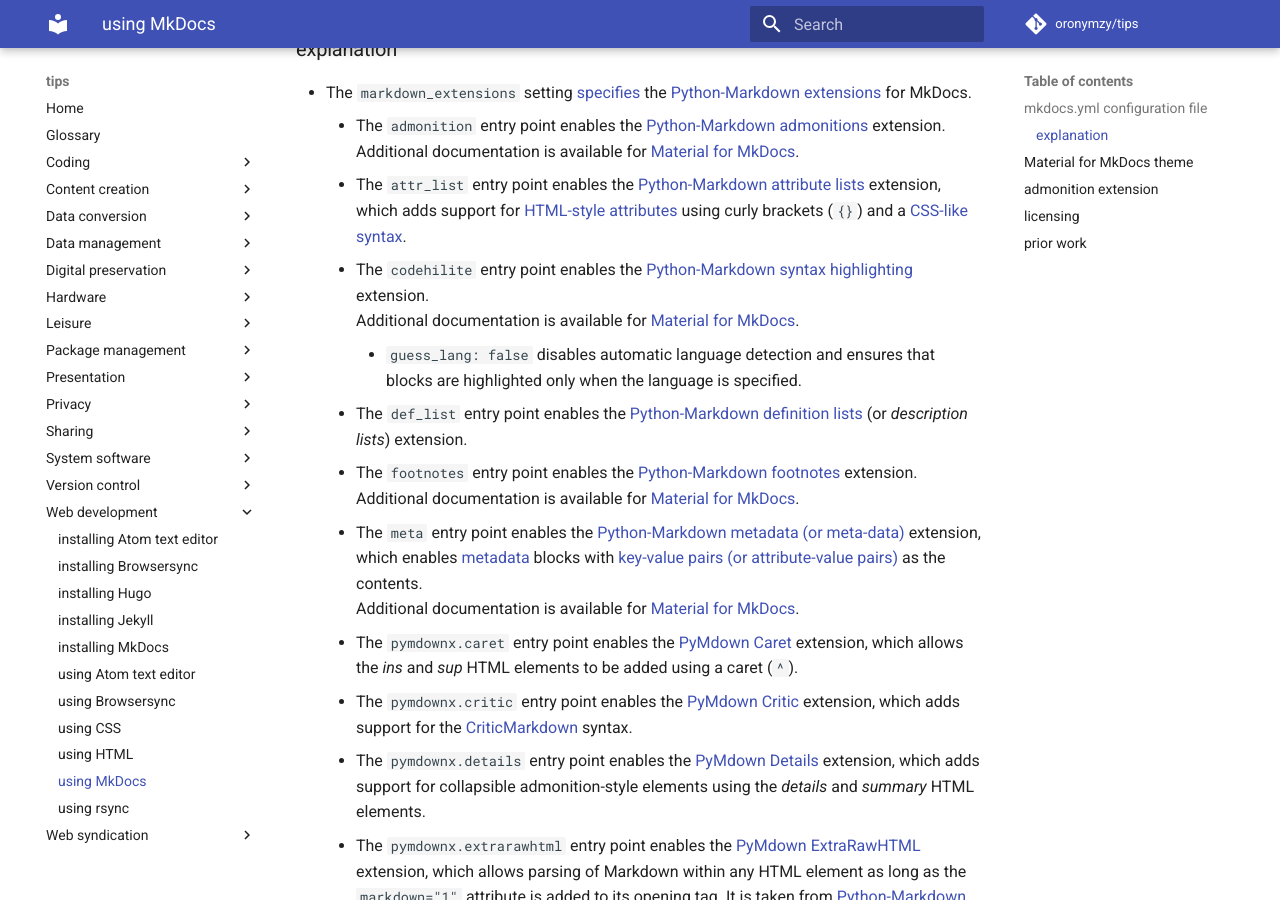
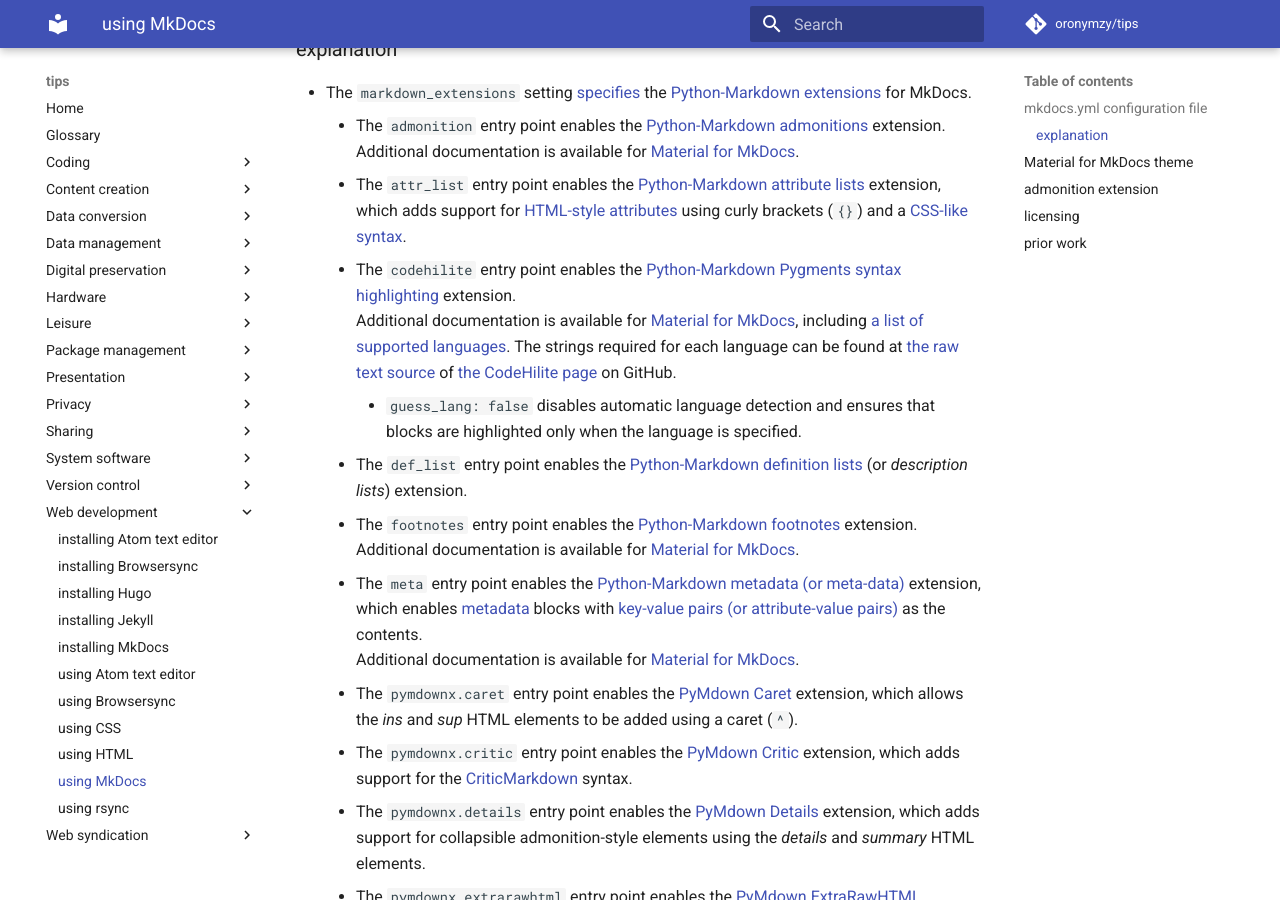
Before and after one commit to oronymzy/tips, an MkDocs documentation site: the page built from docs/usgMkDc.md, in a window 1280 px wide and 900 px high, scrolled down 1591 px. Built offline with MkDocs 1.6.1 and Material for MkDocs 9.7.7, drawn with Linux system fonts in a browser that asks for light colours; comment, search, counter and statistics services are not loaded.

Commit message:
Add information about the syntax highlighting extension

```diff
--- a/docs/usgMkDc.md
+++ b/docs/usgMkDc.md
@@ -64,8 +64,8 @@ edit_uri: ''
     - The `admonition` entry point enables the [Python-Markdown admonitions](https://python-markdown.github.io/extensions/admonition/) extension.
     Additional documentation is available for [Material for MkDocs](https://squidfunk.github.io/mkdocs-material/extensions/admonition/).
     - The `attr_list` entry point enables the [Python-Markdown attribute lists](https://python-markdown.github.io/extensions/attr_list/) extension, which adds support for [HTML-style attributes](https://en.wikipedia.org/wiki/HTML_attribute) using curly brackets (`{}`) and a [CSS-like syntax](https://en.wikipedia.org/wiki/Cascading_Style_Sheets#Syntax).
-    - The `codehilite` entry point enables the [Python-Markdown](https://python-markdown.github.io/extensions/code_hilite/) [syntax highlighting](https://en.wikipedia.org/wiki/Syntax_highlighting) extension.
-    Additional documentation is available for [Material for MkDocs](https://squidfunk.github.io/mkdocs-material/extensions/codehilite/).
+    - The `codehilite` entry point enables the [Python-Markdown](https://python-markdown.github.io/extensions/code_hilite/) [Pygments](http://pygments.org/) [syntax highlighting](https://en.wikipedia.org/wiki/Syntax_highlighting) extension.
+    Additional documentation is available for [Material for MkDocs](https://squidfunk.github.io/mkdocs-material/extensions/codehilite/), including [a list of supported languages](https://squidfunk.github.io/mkdocs-material/extensions/codehilite/#supported-languages-excerpt). The strings required for each language can be found at [the raw text source](https://raw.githubusercontent.com/squidfunk/mkdocs-material/master/docs/extensions/codehilite.md) of [the CodeHilite page](https://github.com/squidfunk/mkdocs-material/blob/master/docs/extensions/codehilite.md) on GitHub.
         - `guess_lang: false` disables automatic language detection and ensures that blocks are highlighted only when the language is specified.
     - The `def_list` entry point enables the [Python-Markdown definition lists](https://python-markdown.github.io/extensions/definition_lists/) (or *description lists*) extension.
     - The `footnotes` entry point enables the [Python-Markdown footnotes](https://python-markdown.github.io/extensions/footnotes/) extension.
```
